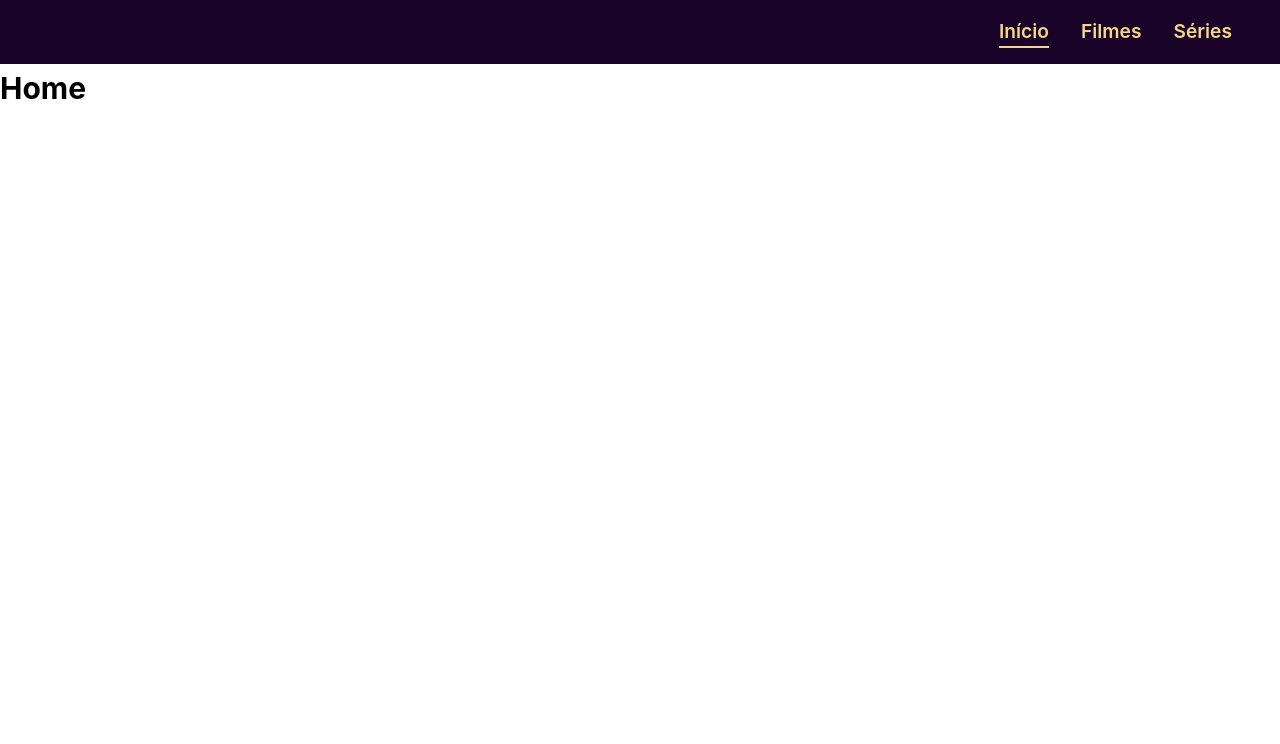
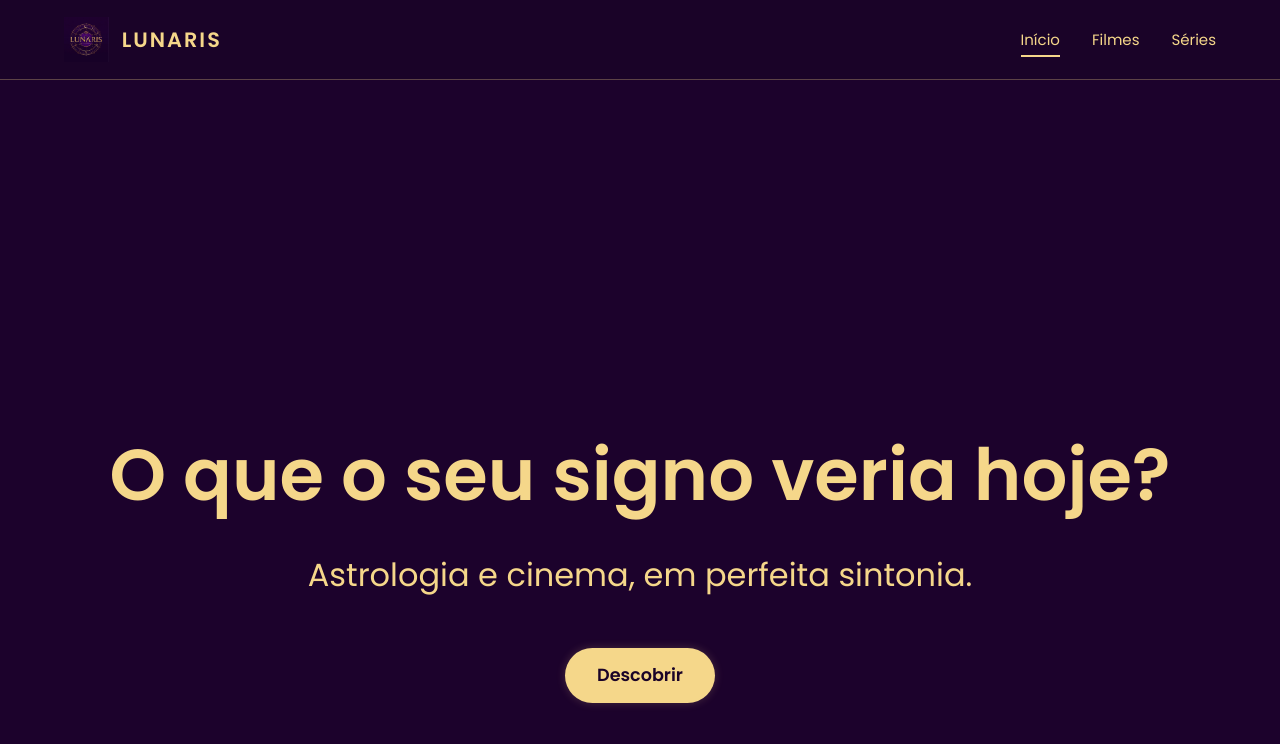
Before and after one commit to juliacdss/LUNARIS, a Vue app: page / in a window 1280 px wide. Shown: the top 744 px of the page. Built offline with nearby package versions, Linux system fonts and the light colour scheme.

Commit message:
FEAT: implement home page layout for LUNARIS #2

```diff
--- a/index.html
+++ b/index.html
@@ -2,7 +2,7 @@
 <html lang="">
   <head>
     <meta charset="UTF-8">
-    <link rel="icon" href="/favicon.ico">
+    <link rel="icon" href="src/assets/images/logo.png" />
     <meta name="viewport" content="width=device-width, initial-scale=1.0">
     <title>LUNARIS</title>
   </head>
--- a/src/App.vue
+++ b/src/App.vue
@@ -1,47 +1,15 @@
-<script setup></script>
+<script setup>
+import HeaderComponent from './components/HeaderComponent.vue'
+</script>
 
 <template>
-  <header>
-    <nav>
-      <router-link to="/">Início</router-link>
-      <router-link to="/filmes">Filmes</router-link>
-      <router-link to="/tv">Séries</router-link>
-    </nav>
-  </header>
-  <main>
-    <router-view />
-  </main>
+  <HeaderComponent />
 </template>
 
-<style scoped>
-header {
-  height: 4rem;
-  display: flex;
-  align-items: center;
-  justify-content: flex-end;
-  background-color: #1a0328;
-  color: #f5d78a;
-  font-size: 1.2rem;
-  padding-right: 3rem;
-}
-
-nav {
-  display: flex;
-  gap: 2rem;
-}
-
-nav a {
-  text-decoration: none;
-  color: #f5d78a;
-  font-weight: 600;
-  transition: color 0.2s;
-}
-
-nav a.router-link-exact-active {
-  border-bottom: 2px solid #f5d78a;
-}
-
-nav a:hover {
-  color: #ffeeb0;
+<style>
+main {
+  padding-top: 5rem; /* pra não ficar escondido atrás do header fixo */
+  background-color: #1c022c;
+  min-height: 100vh;
 }
 </style>
--- /dev/null
+++ b/src/components/HeaderComponent.vue
@@ -0,0 +1,96 @@
+<script setup>
+import logo from '@/assets/images/logo.png'
+</script>
+
+<template>
+  <header>
+    <div class="header-content">
+      <div class="logo-area">
+        <img :src="logo" alt="Lunaris Logo" class="logo" />
+        <h1 class="logo-text">LUNARIS</h1>
+      </div>
+
+      <nav>
+        <router-link to="/">Início</router-link>
+        <router-link to="/filmes">Filmes</router-link>
+        <router-link to="/tv">Séries</router-link>
+      </nav>
+    </div>
+  </header>
+
+  <main>
+    <router-view />
+  </main>
+</template>
+
+<style scoped>
+@import url('https://fonts.googleapis.com/css2?family=Poppins:wght@400;600&display=swap');
+
+header {
+  background-color: #1a0328;
+  color: #f5d78a;
+  height: 5rem;
+  display: flex;
+  align-items: center;
+  justify-content: center;
+  font-family: "Poppins", sans-serif;
+  border-bottom: 1px solid rgba(245, 215, 138, 0.3);
+}
+
+.header-content {
+  width: 90%;
+  max-width: 1200px;
+  display: flex;
+  align-items: center;
+  justify-content: space-between;
+}
+
+.logo-area {
+  display: flex;
+  align-items: center;
+  gap: 0.8rem;
+}
+
+.logo {
+  width: 45px;
+  height: 45px;
+}
+
+.logo-text {
+  font-size: 1.3rem;
+  letter-spacing: 2px;
+  font-weight: 600;
+}
+
+nav {
+  display: flex;
+  gap: 2rem;
+}
+
+nav a {
+  text-decoration: none;
+  color: #f5d78a;
+  transition: 0.2s;
+  position: relative;
+}
+
+nav a::after {
+  content: '';
+  position: absolute;
+  left: 0;
+  bottom: -5px;
+  width: 0%;
+  height: 2px;
+  background-color: #f5d78a;
+  transition: width 0.3s ease;
+}
+
+nav a:hover::after,
+nav a.router-link-exact-active::after {
+  width: 100%;
+}
+
+nav a:hover {
+  color: #ffeeb0;
+}
+</style>
--- a/src/router/index.js
+++ b/src/router/index.js
@@ -28,6 +28,12 @@ const routes = [
     component: () => import('../views/TvDetailsView.vue'),
     props: true,
   },
+  // === ROTAS DOS SIGNOS ===
+  {
+    path: '/aries',
+    name: 'Aries',
+    component: () => import('../views/signos/AriesView.vue'),
+  },
 ]
 
 const router = createRouter({
--- a/src/views/HomeView.vue
+++ b/src/views/HomeView.vue
@@ -1,5 +1,182 @@
+<script setup>
+import { ref } from 'vue'
+import { useRouter } from 'vue-router'
+
+const router = useRouter()
+const birthdate = ref('')
+const showBox = ref(false)
+
+const calculateSign = () => {
+  showBox.value = true
+}
+
+const getSign = (date) => {
+  const d = new Date(date)
+  const day = d.getDate()
+  const month = d.getMonth() + 1 // meses começam em 0
+
+  if ((month == 3 && day >= 21) || (month == 4 && day <= 19)) return 'aries'
+  if ((month == 4 && day >= 20) || (month == 5 && day <= 20)) return 'touro'
+  if ((month == 5 && day >= 21) || (month == 6 && day <= 20)) return 'gemeos'
+  if ((month == 6 && day >= 21) || (month == 7 && day <= 22)) return 'cancer'
+  if ((month == 7 && day >= 23) || (month == 8 && day <= 22)) return 'leao'
+  if ((month == 8 && day >= 23) || (month == 9 && day <= 22)) return 'virgem'
+  if ((month == 9 && day >= 23) || (month == 10 && day <= 22)) return 'libra'
+  if ((month == 10 && day >= 23) || (month == 11 && day <= 21)) return 'escorpiao'
+  if ((month == 11 && day >= 22) || (month == 12 && day <= 21)) return 'sagitario'
+  if ((month == 12 && day >= 22) || (month == 1 && day <= 19)) return 'capricornio'
+  if ((month == 1 && day >= 20) || (month == 2 && day <= 18)) return 'aquario'
+  if ((month == 2 && day >= 19) || (month == 3 && day <= 20)) return 'peixes'
+
+  return null
+}
+
+const submitDate = () => {
+  if (!birthdate.value) {
+    alert('Por favor, insira sua data de nascimento.')
+    return
+  }
+
+  const sign = getSign(birthdate.value)
+  if (sign) {
+    router.push(`/${sign}`)
+  } else {
+    alert('Data inválida! Tente novamente.')
+  }
+}
+</script>
+
 <template>
-  <div>
-    <h1>Home</h1>
+  <div class="home-container">
+    <div class="content">
+      <h2 class="title">O que o seu signo veria hoje?</h2>
+      <p class="subtitle">Astrologia e cinema, em perfeita sintonia.</p>
+
+      <button @click="calculateSign" class="discover-btn">
+        Descobrir
+      </button>
+    </div>
+
+    <!-- Quadrinho modal -->
+    <div v-if="showBox" class="modal-overlay">
+      <div class="modal-box">
+        <p class="modal-text">
+          Insira sua data de nascimento e descubra o que os astros escolheram pra você!
+        </p>
+        <input
+          type="date"
+          v-model="birthdate"
+          class="date-input"
+        />
+        <button @click="submitDate" class="discover-btn">
+          Confirmar
+        </button>
+      </div>
+    </div>
   </div>
 </template>
+
+<style scoped>
+@import url('https://fonts.googleapis.com/css2?family=Cormorant:ital,wght@0,300..700;1,300..700&family=Poppins:wght@400;600&display=swap');
+
+.home-container {
+  min-height: 100vh;
+  background-color: #1c022c;
+  color: #f5d78a;
+  display: flex;
+  flex-direction: column;
+  align-items: center;
+  justify-content: center;
+  text-align: center;
+  font-family:  "Poppins", sans-serif;
+  padding: 2rem;
+  position: relative;
+}
+
+.title {
+  font-size: 4.5rem;
+  margin-bottom: 1rem;
+}
+
+.subtitle {
+  font-size: 2rem;
+  font-weight: 500;
+  margin-bottom: 3rem;
+}
+
+.discover-btn {
+  font-family: "Poppins", sans-serif;
+  background-color: #f5d78a;
+  color: #1a0328;
+  font-weight: 600;
+  border: none;
+  border-radius: 30px;
+  padding: 0.9rem 2rem;
+  font-size: 1.1rem;
+  cursor: pointer;
+  transition: all 0.3s ease;
+  box-shadow: 0 0 10px rgba(245, 215, 138, 0.2);
+}
+
+.discover-btn:hover {
+  background-color: #ffeeb0;
+  transform: scale(1.05);
+  box-shadow: 0 0 20px rgba(245, 215, 138, 0.6), 0 0 40px rgba(245, 215, 138, 0.3);
+}
+
+/* === Modal === */
+.modal-overlay {
+  position: fixed;
+  top: 0;
+  left: 0;
+  width: 100%;
+  height: 100%;
+  background-color: rgba(28, 2, 44, 0.8);
+  display: flex;
+  align-items: center;
+  justify-content: center;
+}
+
+.modal-box {
+  background-color: rgba(28, 2, 44, 0.95);
+  border: 2px solid #f5d78a;
+  border-radius: 20px;
+  padding: 2.5rem 3rem;
+  text-align: center;
+  color: #f5d78a;
+  max-width: 400px;
+  width: 80%;
+  animation: fadeIn 0.3s ease-in-out;
+}
+
+.modal-text {
+  font-size: 1.3rem;
+  margin-bottom: 1.5rem;
+  line-height: 1.4;
+}
+
+.date-input {
+  background: transparent;
+  border: 1px solid #fada8a;
+  border-radius: 8px;
+  padding: 0.6rem 1rem;
+  color: #fada8a;
+  font-size: 1rem;
+  margin-bottom: 1.5rem;
+}
+
+.date-input::-webkit-calendar-picker-indicator {
+  filter: invert(1);
+}
+
+@keyframes fadeIn {
+  from {
+    opacity: 0;
+    transform: scale(0.9);
+  }
+  to {
+    opacity: 1;
+    transform: scale(1);
+  }
+}
+</style>
```
